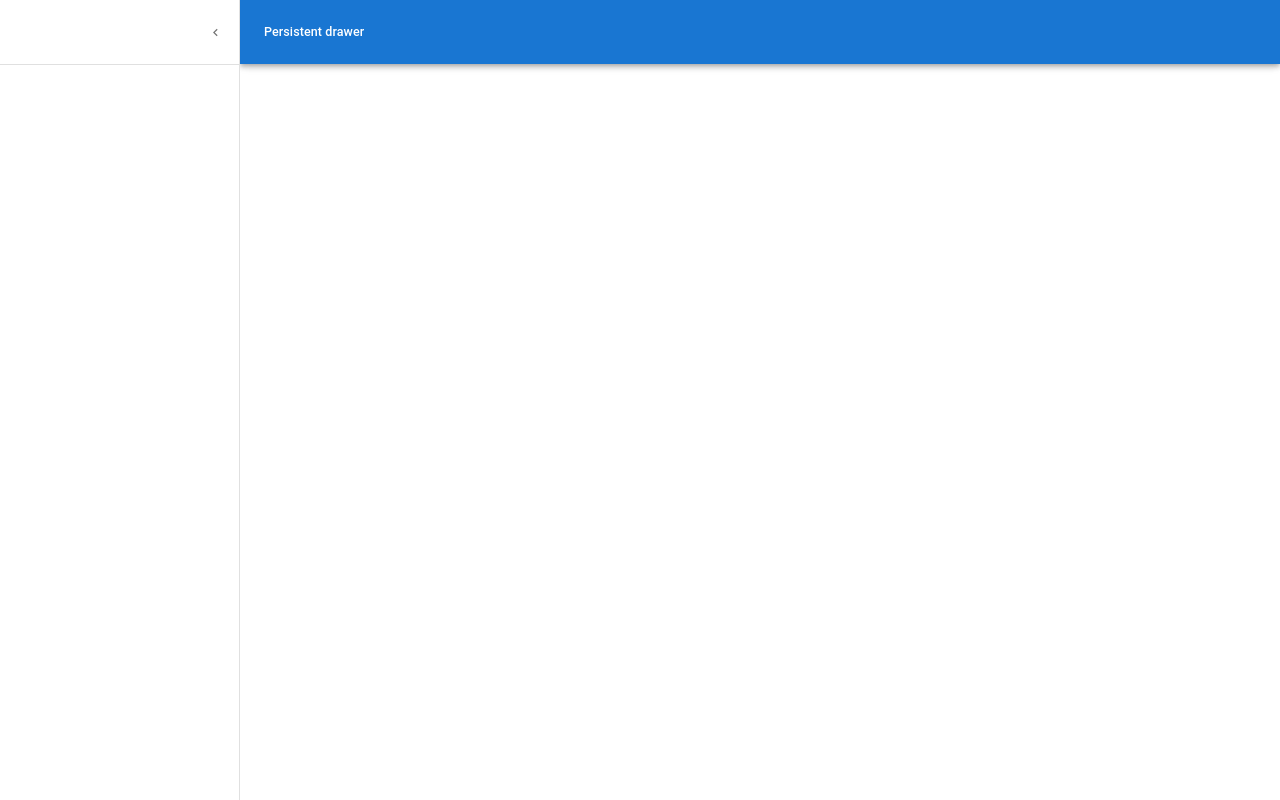
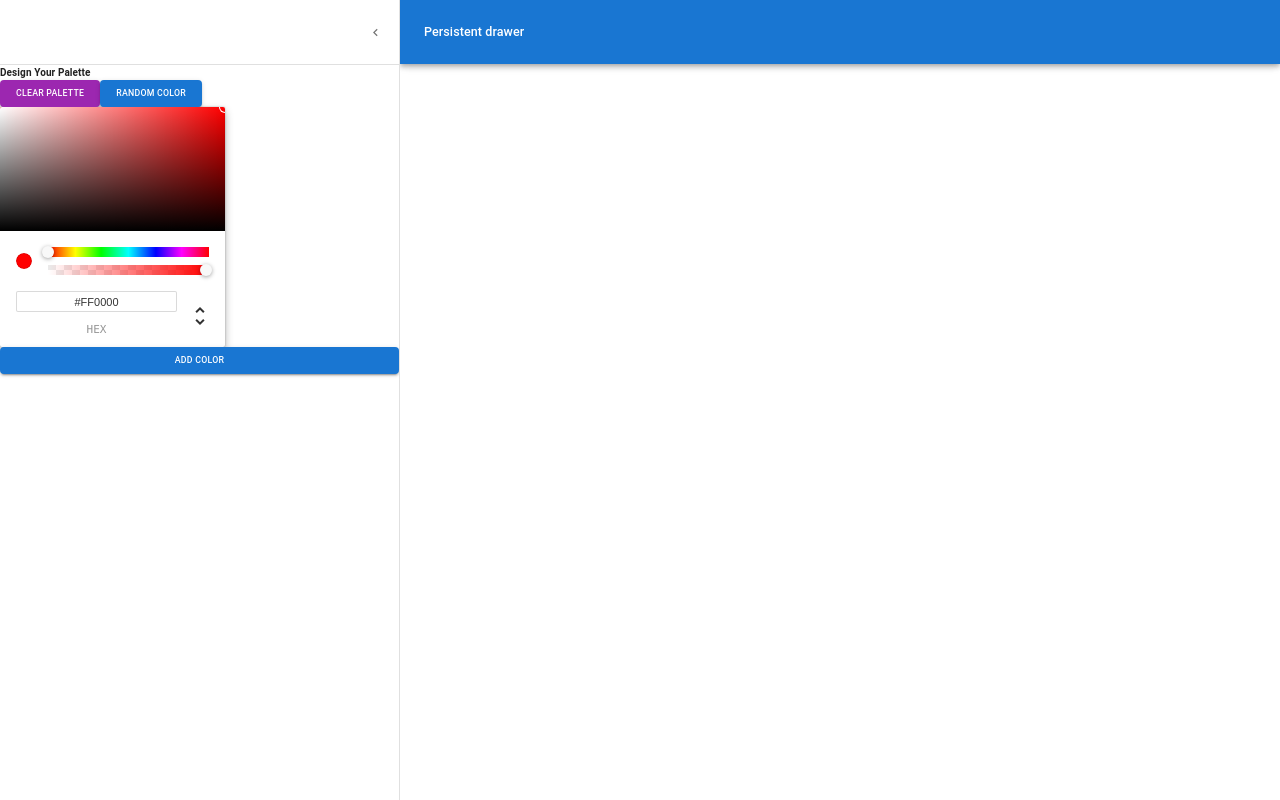
Before and after one commit to DanielKuznetsov/Colors-Master, a React (Create React App) app in the folder colors-app/: page /palette/new in a window 1280 px wide. Both pictures are taken after a click on the button "open drawer". Built offline with nearby package versions, Linux system fonts and the light colour scheme.

Commit message:
Add Chrome COlor picker and 3 buttons

```diff
--- a/colors-app/package.json
+++ b/colors-app/package.json
@@ -15,6 +15,7 @@
     "chroma-js": "^2.4.2",
     "rc-slider": "^10.1.0",
     "react": "^18.2.0",
+    "react-color": "^2.19.3",
     "react-copy-to-clipboard": "^5.1.0",
     "react-dom": "^18.2.0",
     "react-router-dom": "^6.6.0",
--- a/colors-app/src/NewPaletteForm.js
+++ b/colors-app/src/NewPaletteForm.js
@@ -1,5 +1,5 @@
 import * as React from "react";
-import { styled, useTheme } from "@mui/material/styles";
+import { styled } from "@mui/material/styles";
 import Box from "@mui/material/Box";
 import Drawer from "@mui/material/Drawer";
 import CssBaseline from "@mui/material/CssBaseline";
@@ -10,8 +10,10 @@ import Divider from "@mui/material/Divider";
 import IconButton from "@mui/material/IconButton";
 import MenuIcon from "@mui/icons-material/Menu";
 import ChevronLeftIcon from "@mui/icons-material/ChevronLeft";
+import { ChromePicker } from "react-color";
+import { Button } from "@mui/material";
 
-const drawerWidth = 240;
+const drawerWidth = 400;
 
 const Main = styled("main", { shouldForwardProp: (prop) => prop !== "open" })(
   ({ theme, open }) => ({
@@ -107,6 +109,22 @@ export default function NewPaletteForm() {
           </IconButton>
         </DrawerHeader>
         <Divider />
+        <h4>Design Your Palette</h4>
+        <div>
+          <Button variant="contained" color="secondary">
+            Clear Palette
+          </Button>
+          <Button variant="contained" color="primary">
+            Random Color
+          </Button>
+        </div>
+        <ChromePicker
+          color="red"
+          onChangeComplete={(newColor) => console.log(newColor)}
+        />
+        <Button variant="contained" color="primary">
+          Add Color
+        </Button>
       </Drawer>
       <Main open={open}>
         <DrawerHeader />
```
Also changed, not shown: 1 other file (tests, documents, lock files or other folders).
